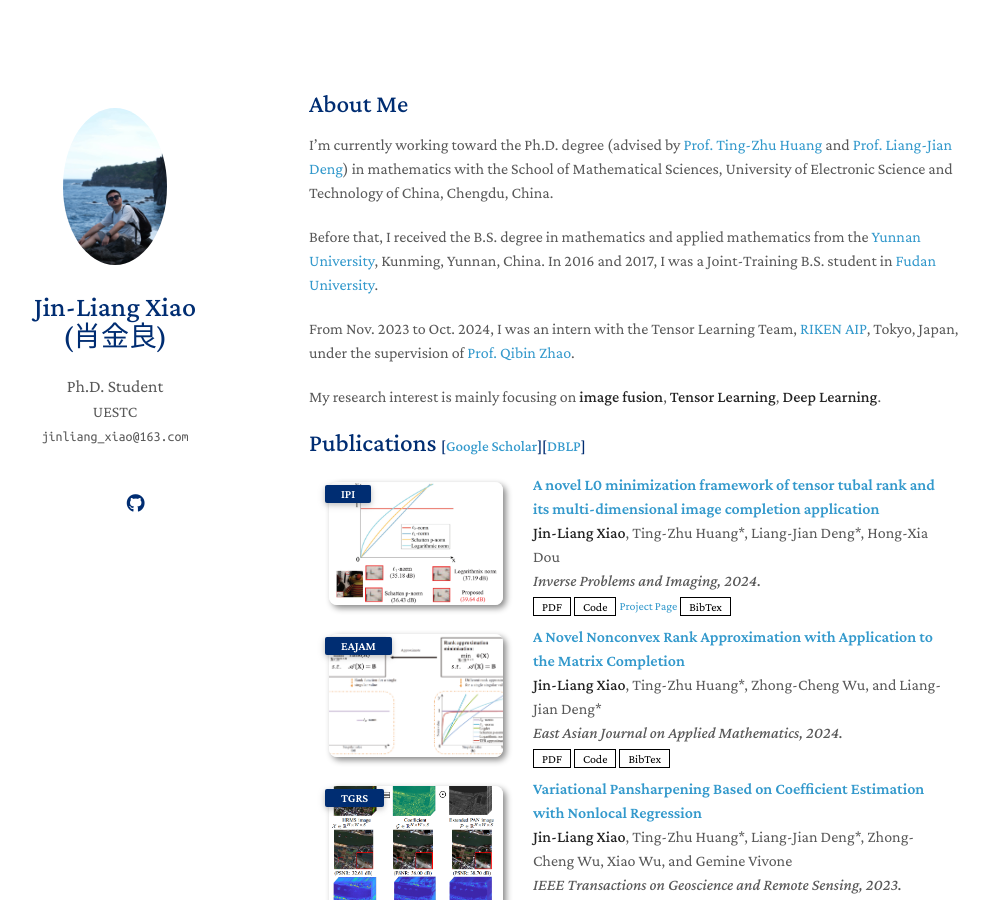
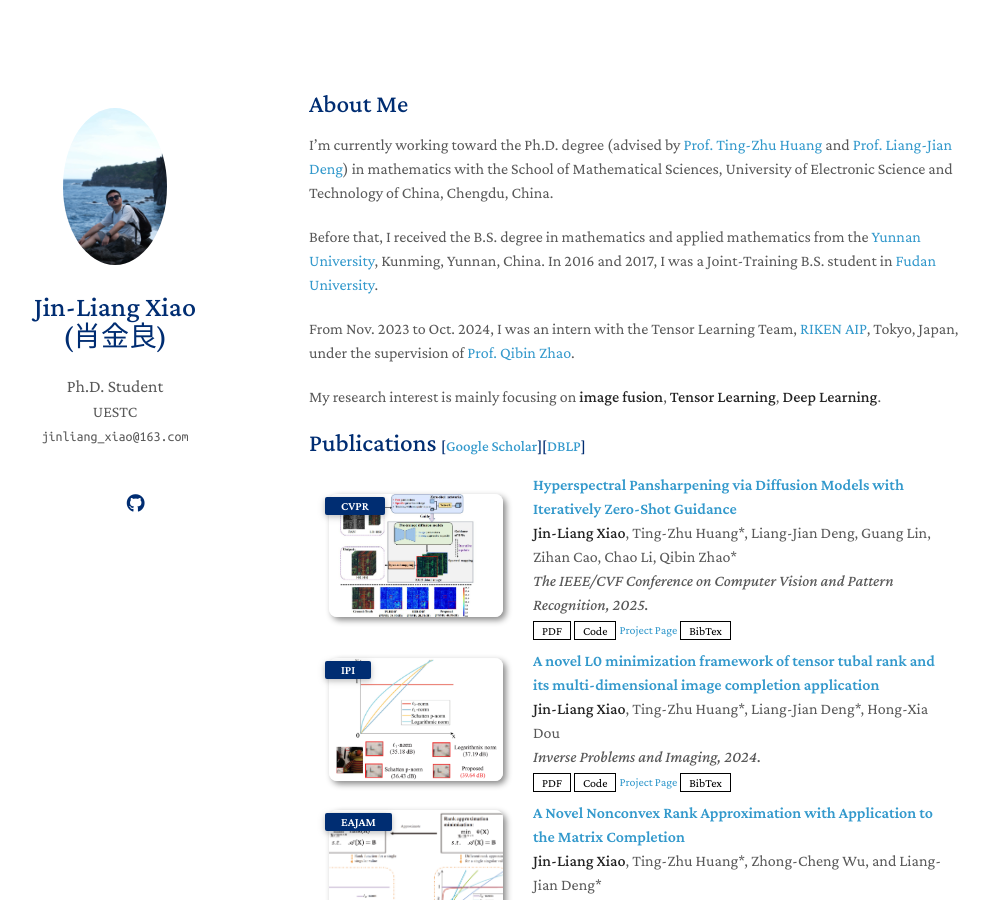
Before and after one commit to Jin-liangXiao/Jin-liangXiao.github.io, a Jekyll site: the page built from index.md, in a window 1280 px wide and 900 px high. Shown: the whole window, without its empty margins (161-1150 px from the left). Built offline with Jekyll 4.4.1, drawn with Linux system fonts in a browser that asks for light colours; nearby versions of some CDN libraries; a style sheet for code colours, icons or effects is not loaded; our own code applies the rules of GitHub Pages for plain Markdown files.

Commit message:
Update publications.md

```diff
--- a/_includes/publications.md
+++ b/_includes/publications.md
@@ -3,6 +3,40 @@
 
 <div class="publications">
 <ol class="bibliography">
+
+
+
+
+
+
+<li>
+<div class="pub-row">
+  <div class="col-sm-3 abbr" style="position: relative;padding-right: 15px;padding-left: 15px;">
+    <img src="assets/img/cvpr25.jpg" width="250px" class="teaser img-fluid z-depth-1" style="width=100%">
+            <abbr class="badge">CVPR</abbr>
+  </div>
+  <div class="col-sm-9" style="position: relative;padding-right: 15px;padding-left: 20px;">
+      <div class="title"><a href="https://www.aimsciences.org/article/doi/10.3934/ipi.2024018">Hyperspectral Pansharpening via Diffusion Models with Iteratively Zero-Shot Guidance</a></div>
+      <div class="author"><strong>Jin-Liang Xiao</strong>, Ting-Zhu Huang*, Liang-Jian Deng, Guang Lin, Zihan Cao, Chao Li, Qibin Zhao*</div>
+      <div class="periodical"><em>The IEEE/CVF Conference on Computer Vision and Pattern Recognition, 2025.</em>
+      </div>
+    <div class="links">
+      <a href="assets/PDF/2024ipi.pdf" class="btn btn-sm z-depth-0" role="button" target="_blank" style="font-size:12px;">PDF</a>
+      <a href="https://github.com/Jin-liangXiao/DM-zs" class="btn btn-sm z-depth-0" role="button" target="_blank" style="font-size:12px;">Code</a>
+      <a href="" style="font-size:12px;">Project Page</a>
+      <a href="https://github.com/Jin-liangXiao/Jin-liangXiao.github.io/blob/main/assets/img/IPI-bib.txt" class="btn btn-sm z-depth-0" role="button" target="_blank" style="font-size:12px;">BibTex</a>
+    </div>
+  </div>
+</div>
+</li>
+
+
+
+
+
+
+
+
 
 
 
```
